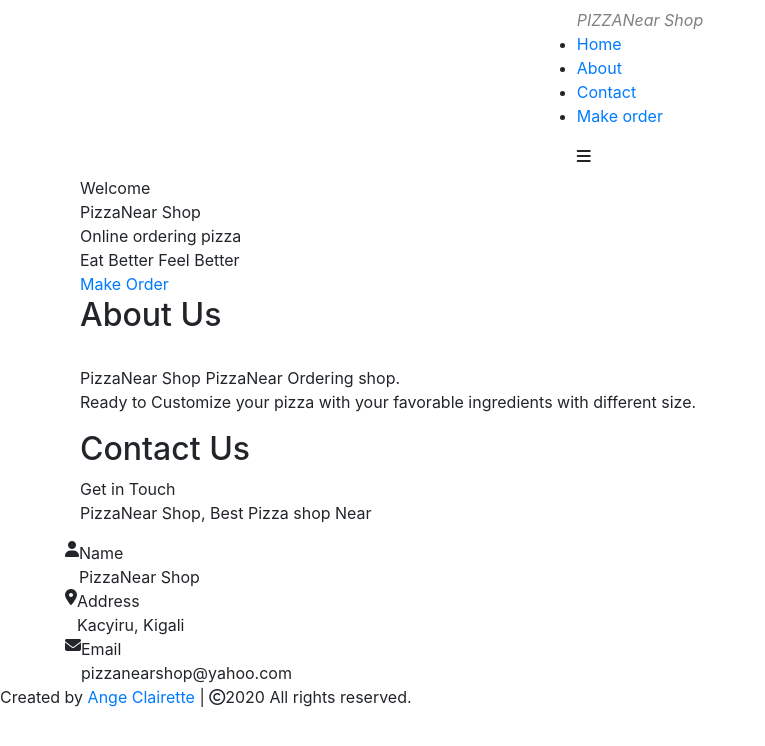
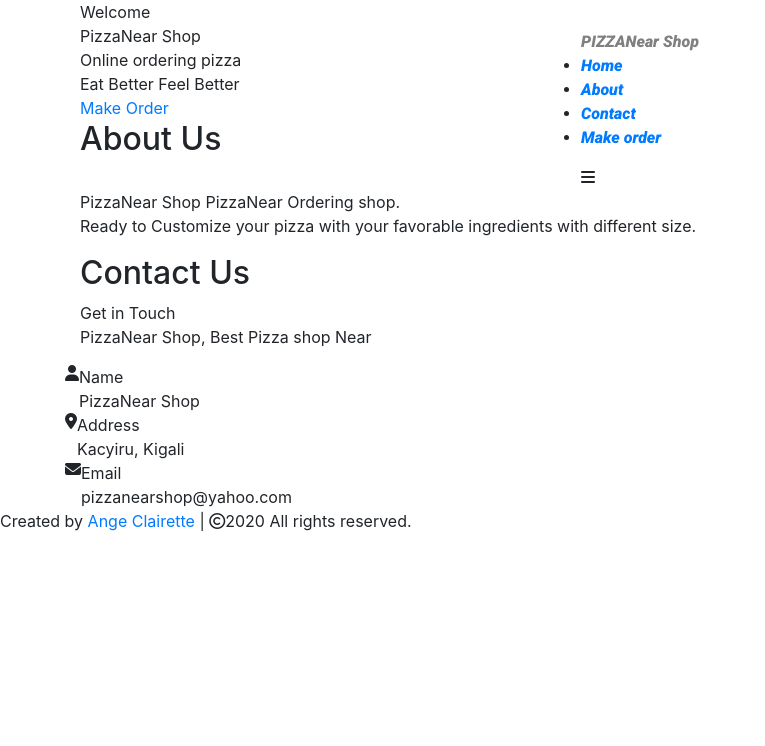
Before and after one commit to Clairette-git/PizzaNearShop, a plain HTML site: page index.html in a window 1280 px wide. Shown: the whole page, without its empty margins (0-765 px from the left). Drawn offline with nearby package versions, Linux system fonts and the light colour scheme; a script that the page names is missing.

Commit message:
styling navigation bar in the index page using CSS

```diff
--- a/css/styles.css
+++ b/css/styles.css
@@ -16,3 +16,11 @@
 em{
     color: grey;
 }
+.navbar {
+    position: fixed;
+    width: 100%;
+    z-index: 999;
+    padding: 30px 0;
+    font-family: 'Roboto', sans-serif;
+    transition: all 0.3s ease;
+}
```
